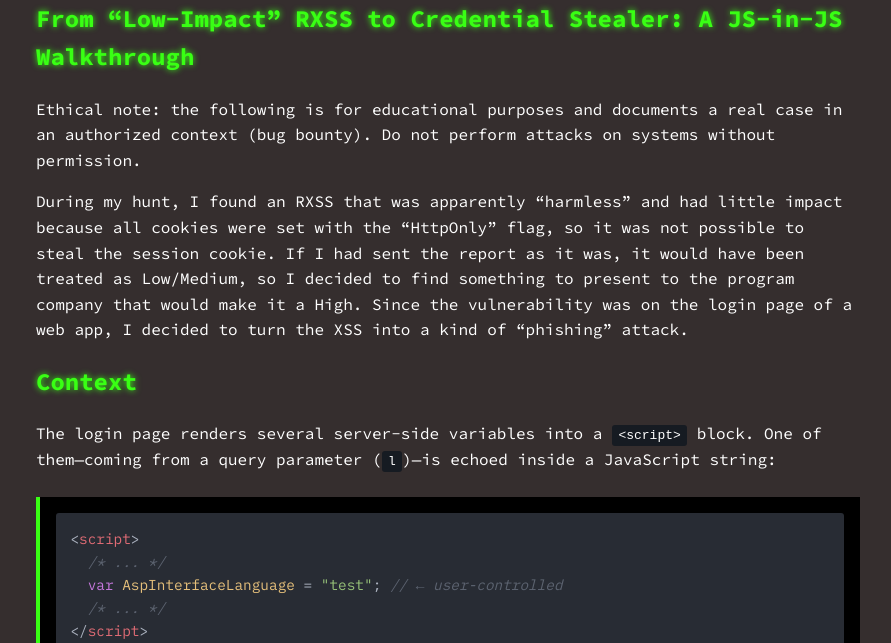
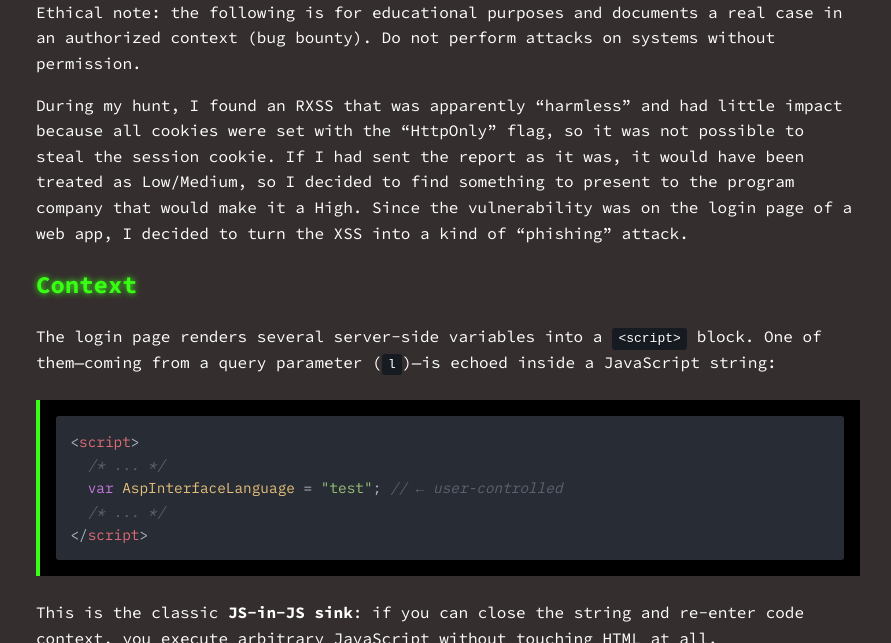
Before and after one commit to r3verii/r3verii.github.io, a Jekyll site: the page built from _posts/2025-08-25-rxss-credential-stealer.md, in a window 1280 px wide and 900 px high, scrolled down 513 px, cut to the strip 257-900 px from the top of the window. Shown: the whole strip, without its empty margins (192-1083 px from the left). Built offline with Jekyll 4.4.1, drawn with Linux system fonts in a browser that asks for light colours; nearby versions of some CDN libraries.

Commit message:
Update 2025-08-25-rxss-credential-stealer.md

```diff
--- a/_posts/2025-08-25-rxss-credential-stealer.md
+++ b/_posts/2025-08-25-rxss-credential-stealer.md
@@ -8,7 +8,7 @@
 ---
 ![Cover]({{ page.img_dir | relative_url }}/cover.png)
 
-# From "Low-Impact" RXSS to Credential Stealer: A JS-in-JS Walkthrough
+
 
 Ethical note: the following is for educational purposes and documents a real case in an authorized context (bug bounty). Do not perform attacks on systems without permission.
 
```
